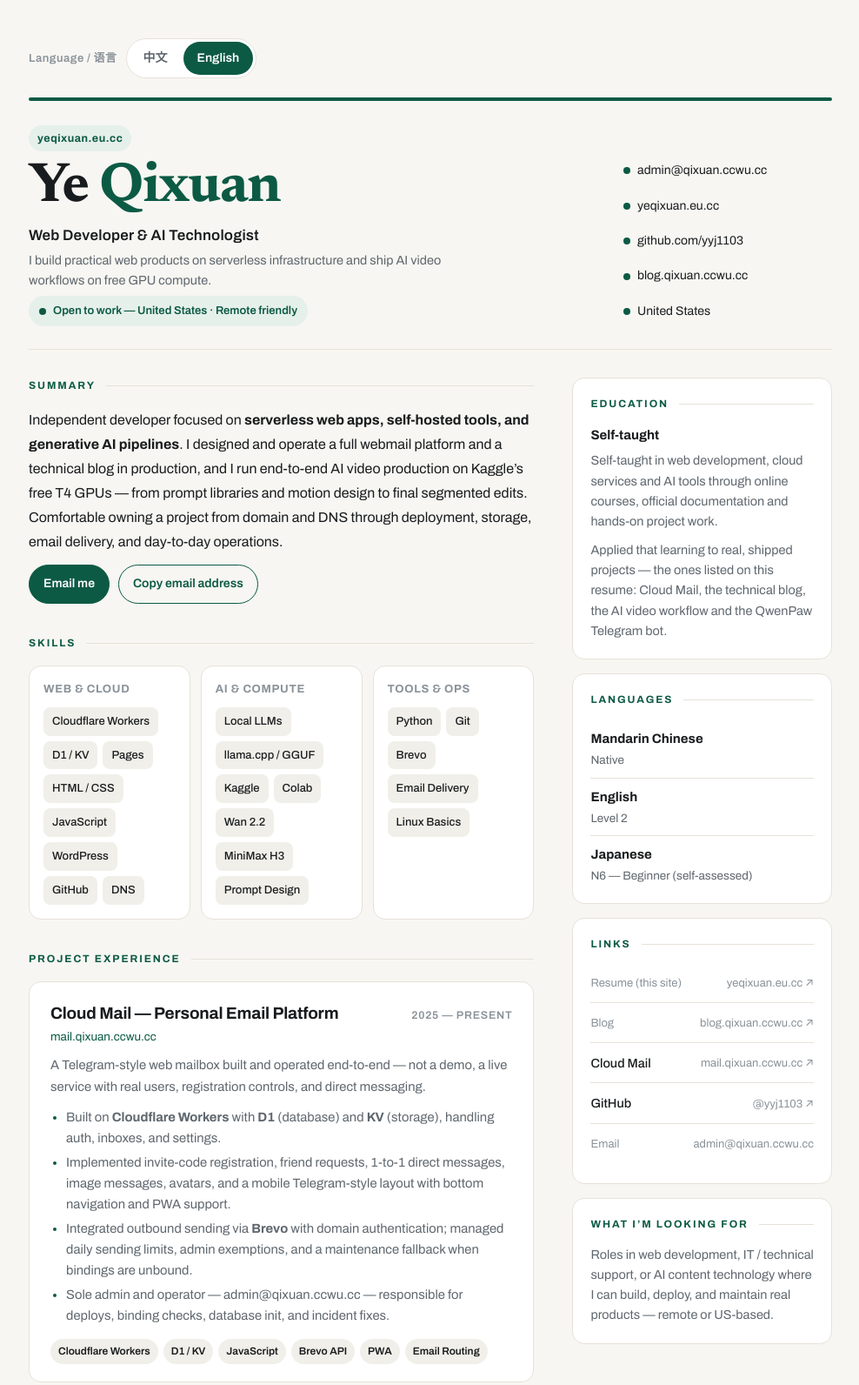
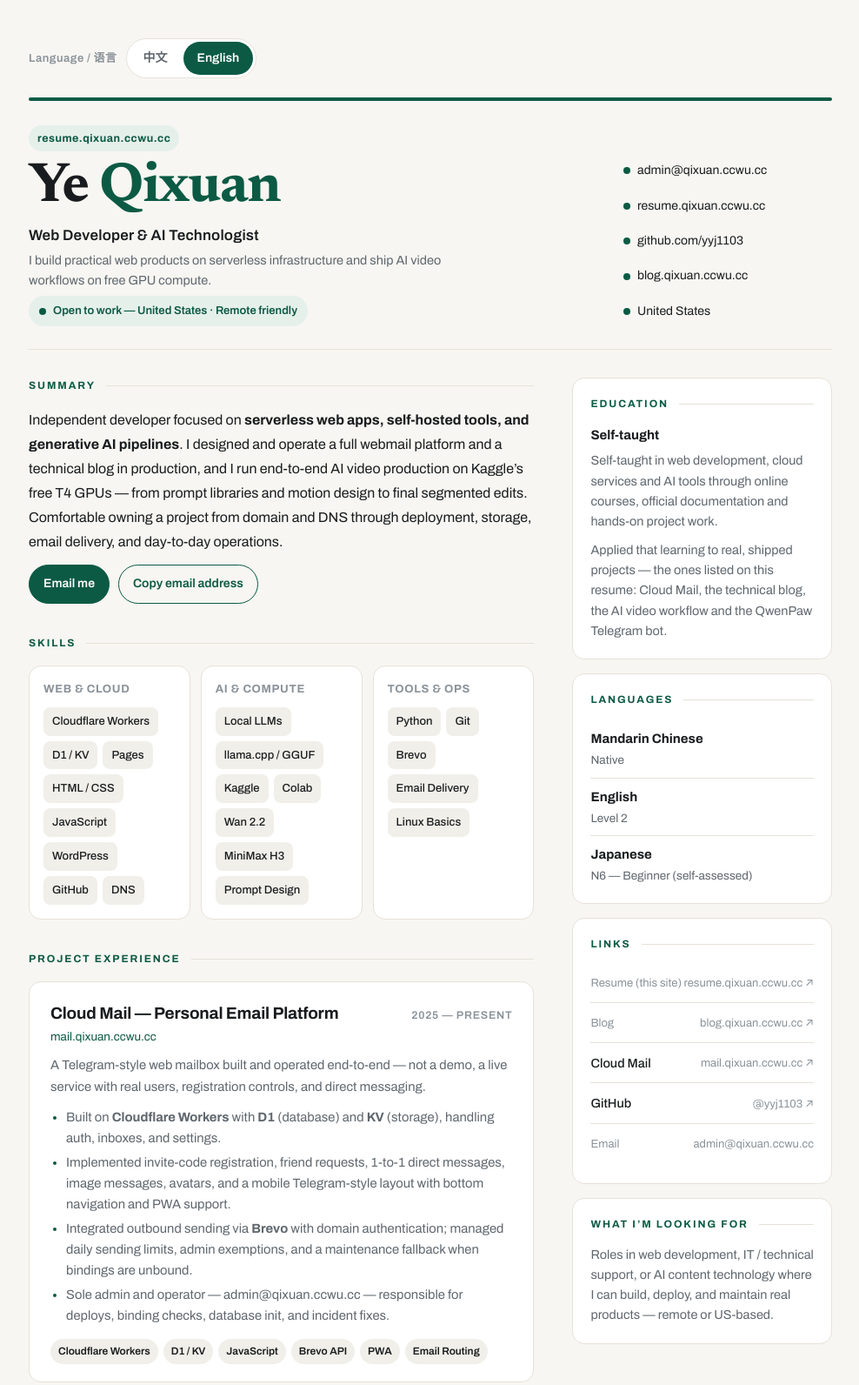
Before and after one commit to yyj1103/yeqixuan-resume, a plain HTML site: page index.html in a window 1280 px wide. Shown: the top 1592 px of the page at 87% size, without its empty margins (145-1133 px from the left). Drawn offline with Linux system fonts and the light colour scheme.

Commit message:
Update resume to resume.qixuan.ccwu.cc

```diff
--- a/index.html
+++ b/index.html
@@ -5,15 +5,15 @@
 <meta name="viewport" content="width=device-width, initial-scale=1, viewport-fit=cover" />
 <meta name="color-scheme" content="light dark" />
 <link rel="icon" href="data:," />
-<title>Ye Qixuan — Resume | yeqixuan.eu.cc</title>
+<title>Ye Qixuan — Resume | resume.qixuan.ccwu.cc</title>
 <meta name="description" content="Resume of Ye Qixuan — Web Developer & AI Technologist. Serverless web apps, Cloud Mail, technical blog and AI video workflows. Open to work in the United States, remote friendly." />
-<link rel="canonical" href="https://yeqixuan.eu.cc/" />
+<link rel="canonical" href="https://resume.qixuan.ccwu.cc/" />
 <meta property="og:type" content="profile" />
 <meta property="og:title" content="Ye Qixuan — Resume" />
 <meta property="og:description" content="Web Developer & AI Technologist. I build practical web products on serverless infrastructure and ship AI video workflows on free GPU compute." />
-<meta property="og:url" content="https://yeqixuan.eu.cc/" />
+<meta property="og:url" content="https://resume.qixuan.ccwu.cc/" />
 <script type="application/ld+json">
-{"@context":"https://schema.org","@type":"Person","name":"Ye Qixuan","url":"https://yeqixuan.eu.cc/","email":"mailto:admin@qixuan.ccwu.cc","jobTitle":"Web Developer & AI Technologist","address":{"@type":"PostalAddress","addressCountry":"US"},"sameAs":["https://github.com/yyj1103","https://blog.qixuan.ccwu.cc"]}
+{"@context":"https://schema.org","@type":"Person","name":"Ye Qixuan","url":"https://resume.qixuan.ccwu.cc/","email":"mailto:admin@qixuan.ccwu.cc","jobTitle":"Web Developer & AI Technologist","address":{"@type":"PostalAddress","addressCountry":"US"},"sameAs":["https://github.com/yyj1103","https://blog.qixuan.ccwu.cc"]}
 </script>
 <link rel="preconnect" href="https://fonts.googleapis.com">
 <link rel="preconnect" href="https://fonts.gstatic.com" crossorigin>
@@ -227,7 +227,7 @@
 
   <header class="header">
     <div>
-      <span class="domain-badge">yeqixuan.eu.cc</span>
+      <span class="domain-badge">resume.qixuan.ccwu.cc</span>
       <h1 class="name" data-i18n data-zh="叶七玄">Ye <span>Qixuan</span></h1>
       <p class="role" data-i18n data-zh="网页开发与 AI 技术实践者">Web Developer &amp; AI Technologist</p>
       <p class="role-sub" data-i18n data-zh="我用无服务器架构做实用的网页产品，也用免费 GPU 算力跑通整套 AI 视频工作流。">I build practical web products on serverless infrastructure and ship AI video workflows on free GPU compute.</p>
@@ -235,7 +235,7 @@
     </div>
     <div class="contact" aria-label="Contact">
       <a href="mailto:admin@qixuan.ccwu.cc"><span class="dot"></span> admin@qixuan.ccwu.cc</a>
-      <a href="https://yeqixuan.eu.cc/" target="_blank" rel="noopener"><span class="dot"></span> yeqixuan.eu.cc</a>
+      <a href="https://resume.qixuan.ccwu.cc/" target="_blank" rel="noopener"><span class="dot"></span> resume.qixuan.ccwu.cc</a>
       <a href="https://github.com/yyj1103" target="_blank" rel="noopener"><span class="dot"></span> github.com/yyj1103</a>
       <a href="https://blog.qixuan.ccwu.cc" target="_blank" rel="noopener"><span class="dot"></span> blog.qixuan.ccwu.cc</a>
       <span><span class="dot"></span> <span data-i18n data-zh="美国">United States</span></span>
@@ -390,7 +390,7 @@
       <div class="side-card">
         <h2 data-i18n data-zh="链接">Links</h2>
         <ul class="link-list">
-          <li><a href="https://yeqixuan.eu.cc/" target="_blank" rel="noopener"><span data-i18n data-zh="简历站（本站）">Resume (this site)</span> <span>yeqixuan.eu.cc ↗</span></a></li>
+          <li><a href="https://resume.qixuan.ccwu.cc/" target="_blank" rel="noopener"><span data-i18n data-zh="简历站（本站）">Resume (this site)</span> <span>resume.qixuan.ccwu.cc ↗</span></a></li>
           <li><a href="https://blog.qixuan.ccwu.cc" target="_blank" rel="noopener"><span data-i18n data-zh="博客">Blog</span> <span>blog.qixuan.ccwu.cc ↗</span></a></li>
           <li><a href="https://mail.qixuan.ccwu.cc" target="_blank" rel="noopener">Cloud Mail <span>mail.qixuan.ccwu.cc ↗</span></a></li>
           <li><a href="https://github.com/yyj1103" target="_blank" rel="noopener">GitHub <span>@yyj1103 ↗</span></a></li>
@@ -409,7 +409,7 @@
 
   <!-- Education: self-taught only, as stated by Ye Qixuan. No school, degree, dates or private details are listed. -->
   <footer>
-    <span data-i18n data-zh="叶七玄 — 简历 · yeqixuan.eu.cc">Ye Qixuan — Resume · yeqixuan.eu.cc</span>
+    <span data-i18n data-zh="叶七玄 — 简历 · resume.qixuan.ccwu.cc">Ye Qixuan — Resume · resume.qixuan.ccwu.cc</span>
     <span><span data-i18n data-zh="美国">United States</span> · admin@qixuan.ccwu.cc</span>
   </footer>
 </div>
@@ -425,7 +425,7 @@
     }
     var btnZh = document.getElementById('langZh');
     var btnEn = document.getElementById('langEn');
-    var titles = { en: 'Ye Qixuan — Resume | yeqixuan.eu.cc', zh: '叶七玄 — 简历 | yeqixuan.eu.cc' };
+    var titles = { en: 'Ye Qixuan — Resume | resume.qixuan.ccwu.cc', zh: '叶七玄 — 简历 | resume.qixuan.ccwu.cc' };
 
     function setLang(lang){
       currentLang = lang;
```
Also changed, not shown: 1 other file.
